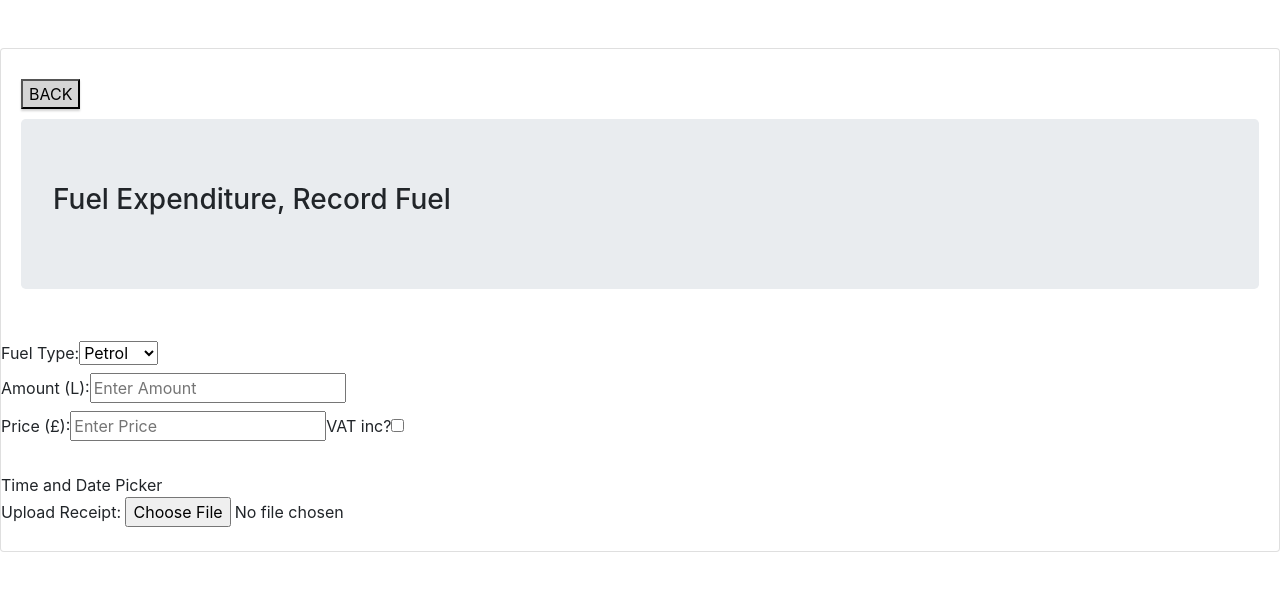
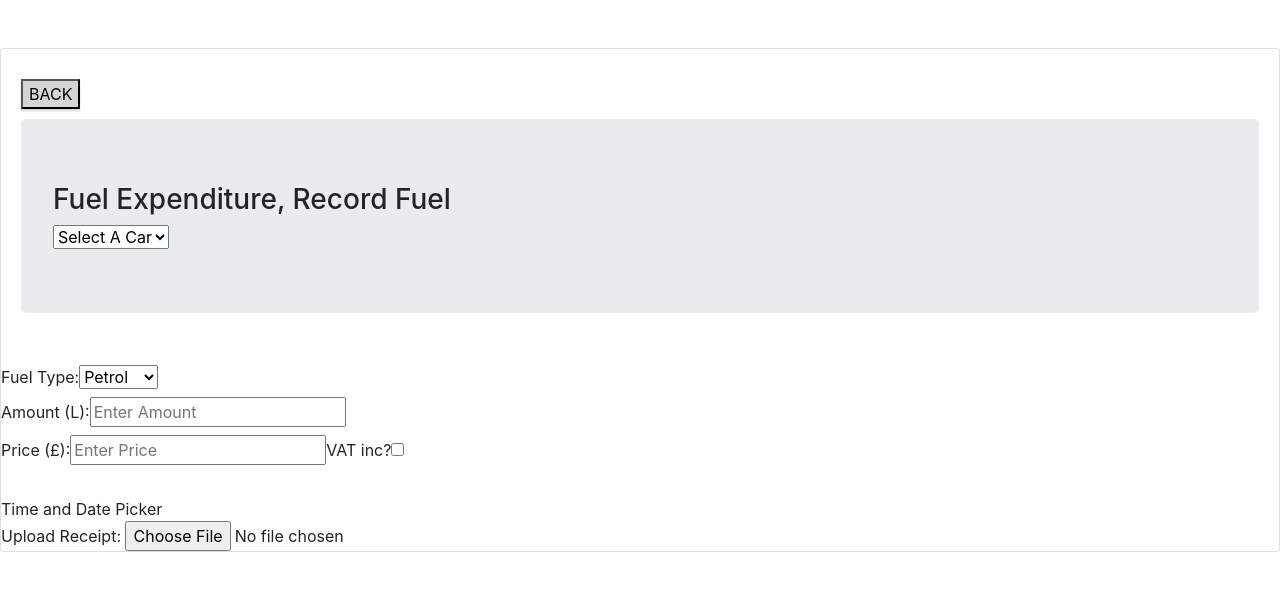
Before and after one commit to DrewWasTaken/FuelTracker, a React (Create React App) app: page / in a window 1280 px wide. Both pictures are taken after a click on the button "RECORD FUEL". Shown: the top 590 px of the page. Built offline with nearby package versions, Linux system fonts and the light colour scheme.

Commit message:
Restructuring + Added .gitignore

```diff
--- a/src/App.js
+++ b/src/App.js
@@ -79,12 +79,12 @@ class App extends Component {
 
         {
           this.state.showRecordMileage ? <RecordMileage
-          frontScreenToggle={this.frontScreenToggle}/> : null
+            frontScreenToggle={this.frontScreenToggle} /> : null
         }
 
         {
           this.state.showResultsScreen ? <ResultsScreen
-          frontScreenToggle={this.frontScreenToggle}/> : null
+            frontScreenToggle={this.frontScreenToggle} /> : null
         }
 
       </div>
--- a/src/FrontScreen.js
+++ b/src/FrontScreen.js
@@ -47,8 +47,6 @@ class FrontScreen extends Component {
                         </Button>
                     </div>
                 </div>
-
-
             </div>
         );
     }
--- a/src/RecordFuel.js
+++ b/src/RecordFuel.js
@@ -8,8 +8,6 @@ class RecordFuel extends Component {
 
     }
   }
-
-
 
   render() {
     return (
@@ -25,6 +23,14 @@ render() {
             {/* Title */}
             <div class="jumbotron">
               <h3 class="display-5"> Fuel Expenditure, Record Fuel</h3>
+
+              <select>
+                <option value="null">Select A Car</option>
+                <option value="car1">Car1</option>
+                <option value="car2">Car2</option>
+                <option value="car3">Car3</option>
+                <option value="car4">Car4</option>
+              </select>
             </div>
           </header>
         </div>
@@ -69,7 +75,6 @@ render() {
           Upload Receipt: <input type="file" name="price" onChange={this.fileSelectedHandler} />
           {/* <button onClick={this.fileSelectedHandler}>Upload</button> */}
         </div>
-        <br />
       </div>
     );
   }
--- a/src/RecordMileage.js
+++ b/src/RecordMileage.js
@@ -10,7 +10,7 @@ class RecordMileage extends Component {
 
     }
 
-      }
+  }
 
 
   render() {
@@ -54,7 +54,10 @@ class RecordMileage extends Component {
 
         Time and Date Picker
         <br />
-        Upload Picture
+        <div>
+          Upload Receipt: <input type="file" name="price" onChange={this.fileSelectedHandler} />
+          {/* <button onClick={this.fileSelectedHandler}>Upload</button> */}
+        </div>
 
       </div>
     );
--- a/src/ResultsScreen.js
+++ b/src/ResultsScreen.js
@@ -60,8 +60,10 @@ class ResultsScreen extends Component {
 
                 Time and Date Picker
                 <br />
-                Upload Picture
-
+                <div>
+                    Upload Receipt: <input type="file" name="price" onChange={this.fileSelectedHandler} />
+                    {/* <button onClick={this.fileSelectedHandler}>Upload</button> */}
+                </div>
             </div>
         );
     }
```
Also changed, not shown: 1 other file (tests, documents, lock files or other folders). Lines whose indentation alone changed are shown as unchanged.
